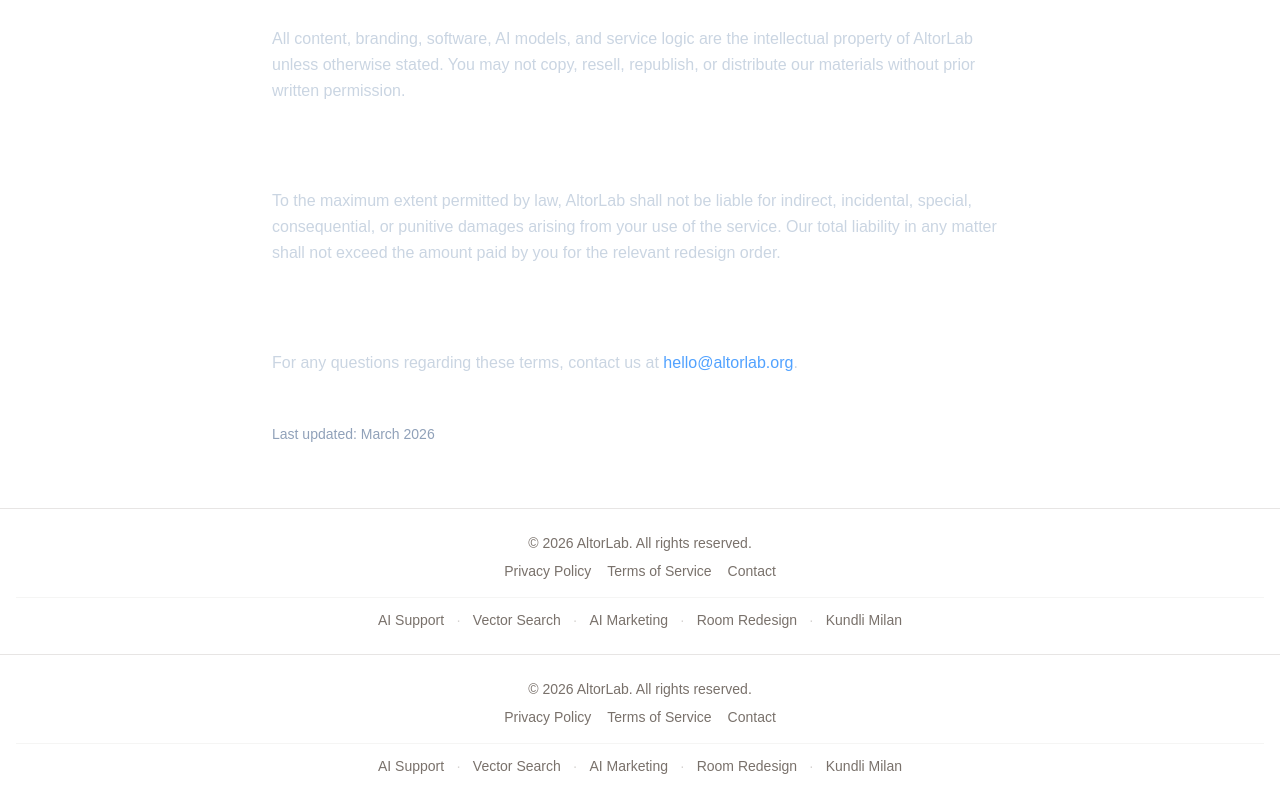
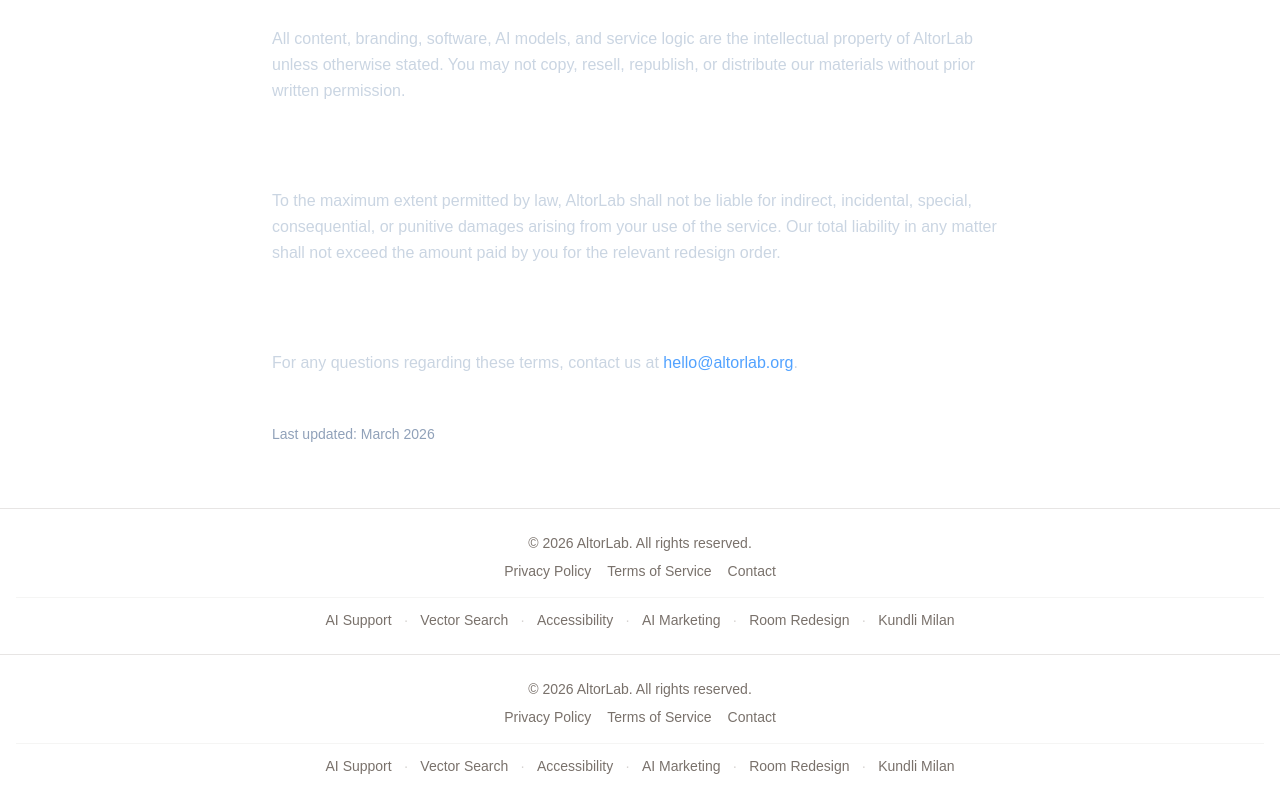
Before and after one commit to anshulbasia27/altorlab-app, a Next.js app: page /terms in a window 1280 px wide. Shown: the part 1379-2179 px from the top of the page. Built offline with nearby package versions, Linux system fonts and the light colour scheme; no server answers.

Commit message:
add IndexNow key file and cross-site footer links

```diff
--- a/src/components/Footer.tsx
+++ b/src/components/Footer.tsx
@@ -23,6 +23,8 @@
         <span className="text-stone-300">·</span>
         <a href="https://altorlab.dev" target="_blank" rel="noopener noreferrer" className="hover:text-stone-700 transition-colors">Vector Search</a>
         <span className="text-stone-300">·</span>
+        <a href="https://altorlab.app" target="_blank" rel="noopener noreferrer" className="hover:text-stone-700 transition-colors">Accessibility</a>
+        <span className="text-stone-300">·</span>
         <a href="https://altorlab.xyz" target="_blank" rel="noopener noreferrer" className="hover:text-stone-700 transition-colors">AI Marketing</a>
         <span className="text-stone-300">·</span>
         <a href="https://app.altorlab.org" target="_blank" rel="noopener noreferrer" className="hover:text-stone-700 transition-colors">Room Redesign</a>
```
